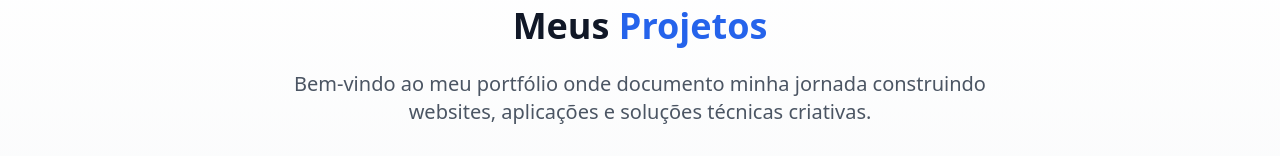
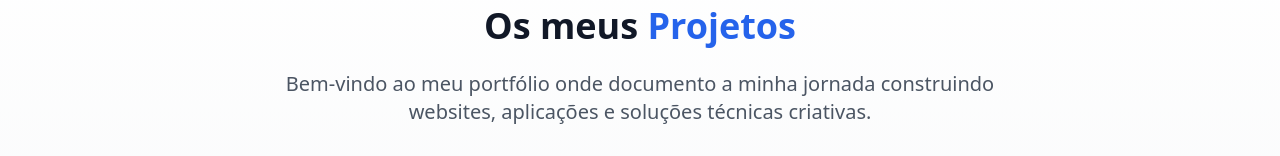
Before and after one commit to dspacheco132/project-portfolio, a React (Vite) app: page / in a window 1280 px wide. Shown: the part 508-664 px from the top of the page. Built offline with nearby package versions, Linux system fonts and the light colour scheme.

Commit message:
Simple change in pages

```diff
--- a/src/pages/Index.tsx
+++ b/src/pages/Index.tsx
@@ -26,10 +26,10 @@ const Index = () => {
           <div className="container mx-auto px-4">
             <div className="max-w-3xl mx-auto text-center">
               <h2 className="text-3xl md:text-4xl font-bold text-gray-900 dark:text-white mb-6">
-                Meus <span className="text-blue-600 dark:text-blue-400">Projetos</span>
+                Os meus <span className="text-blue-600 dark:text-blue-400">Projetos</span>
               </h2>
               <p className="text-xl text-gray-600 dark:text-gray-300 mb-8">
-                Bem-vindo ao meu portfólio onde documento minha jornada construindo
+                Bem-vindo ao meu portfólio onde documento a minha jornada construindo
                 websites, aplicações e soluções técnicas criativas.
               </p>
               <Link
```
